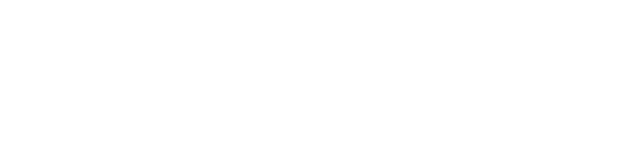
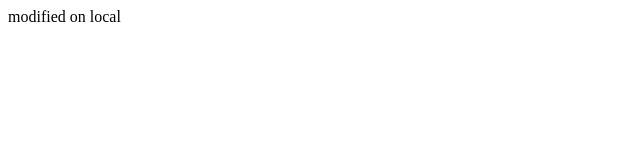
Before and after one commit to Raven9-9/Assess1, a plain HTML site: page index.html in a window 1280 px wide. Shown: the whole page, without its empty margins (0-640 px from the left). Drawn offline with Linux system fonts and the light colour scheme.

Commit message:
modified on local

```diff
--- a/index.html
+++ b/index.html
@@ -4,6 +4,7 @@
   </head>
 
   <body>
+  <p>modified on local</p>
   </body>
 
 </html>
```
